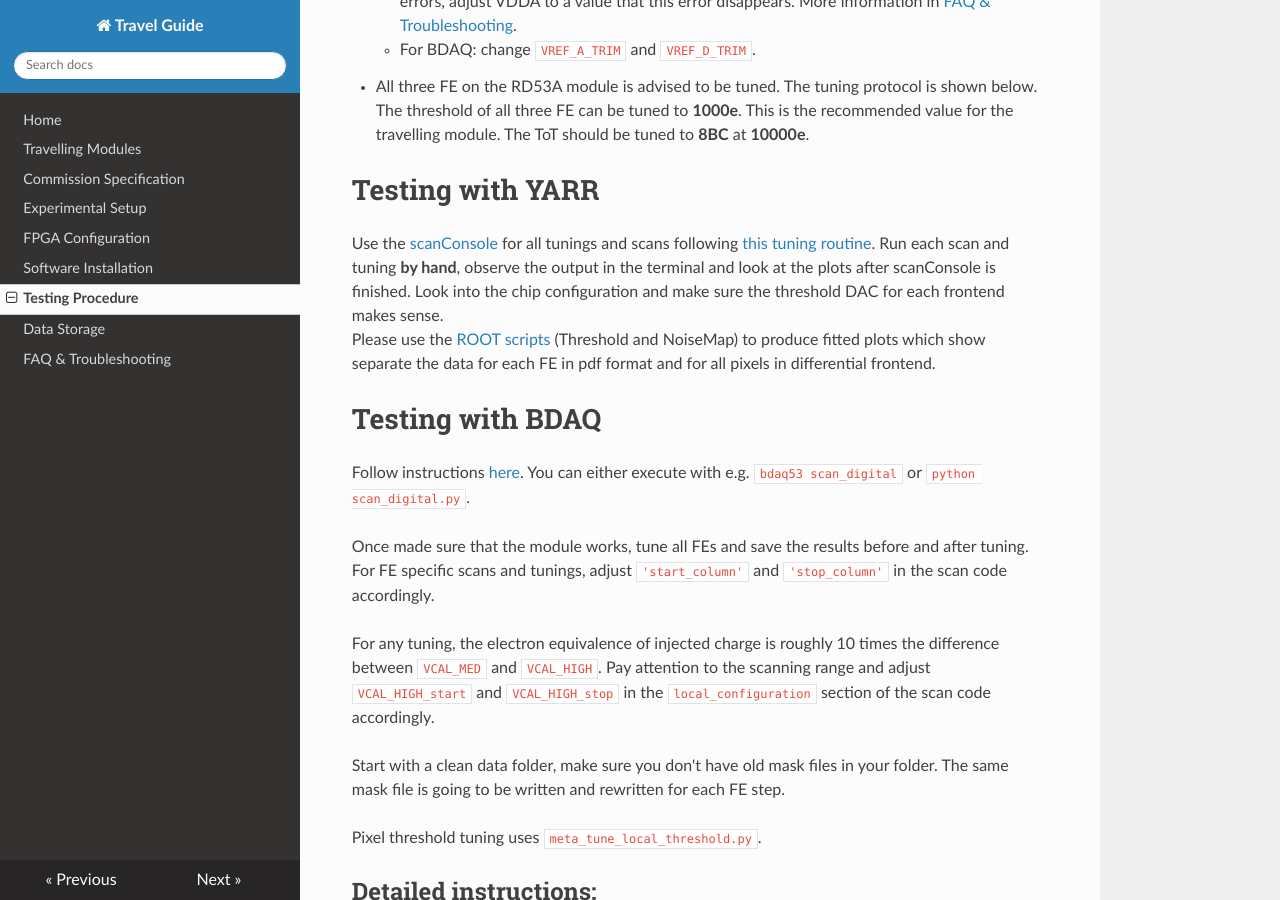
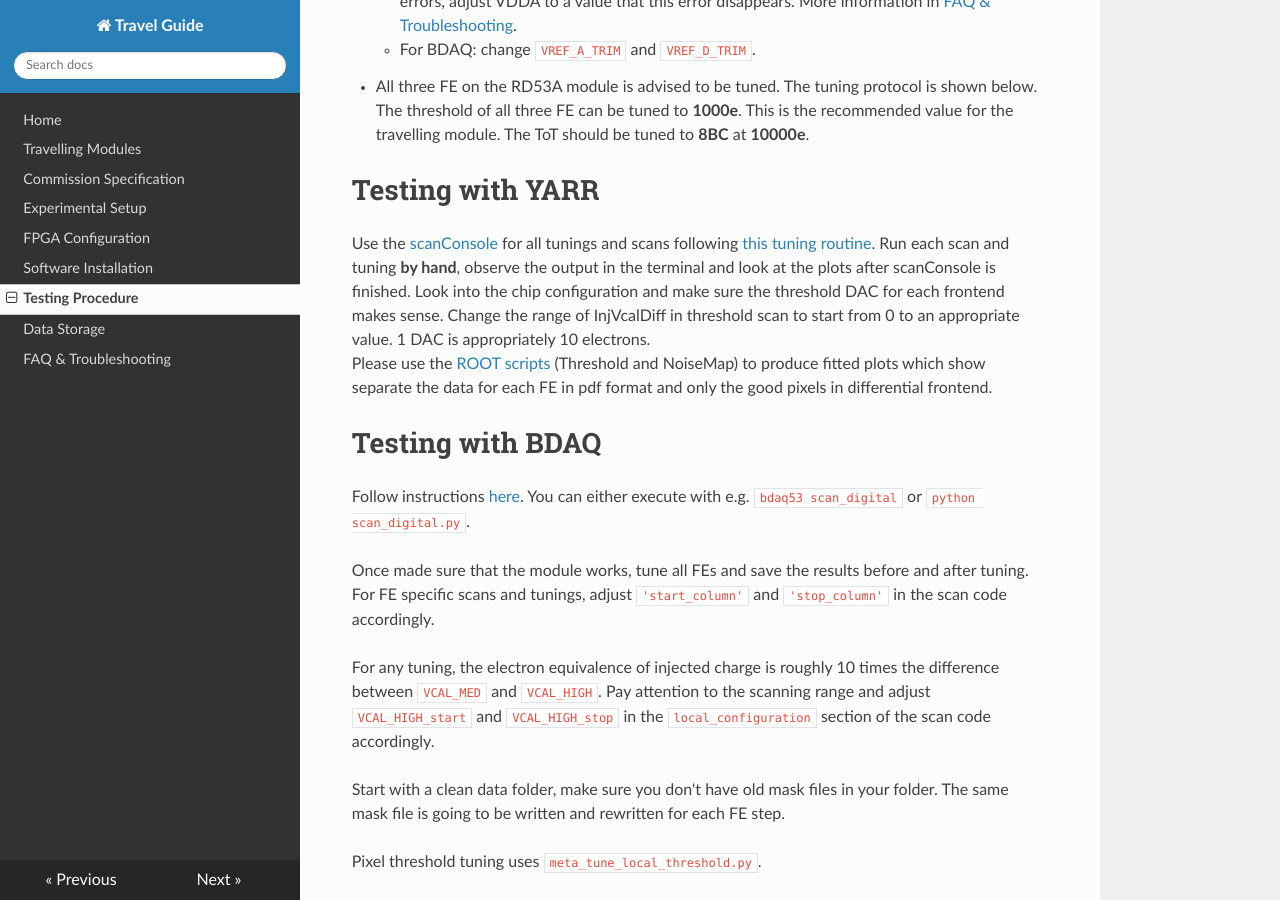
Before and after one commit to lime86/TravellingModule, an MkDocs documentation site: the page built from docs/procedure.md, in a window 1280 px wide and 900 px high, scrolled down 1671 px. Built offline with MkDocs 1.6.1, drawn with Linux system fonts in a browser that asks for light colours; nearby versions of some CDN libraries; old or Windows-style settings are respelled for this version of MkDocs; some of the changed text lies outside the part shown.

Commit message:
add plotting only good diffFE pixels, note on range of threshold scan

```diff
--- a/docs/procedure.md
+++ b/docs/procedure.md
@@ -43,8 +43,8 @@ Testing with YARR
 =====================
 
 Use the [scanConsole](https://yarr.readthedocs.io/en/latest/scanconsole) for all tunings and scans following [this tuning routine](https://yarr.readthedocs.io/en/latest/rd53a#tuning-routine).
-Run each scan and tuning **by hand**, observe the output in the terminal and look at the plots after scanConsole is finished. Look into the chip configuration and make sure the threshold DAC for each frontend makes sense.
-Please use the [ROOT scripts](https://yarr.readthedocs.io/en/latest/rootscripts) (Threshold and NoiseMap) to produce fitted plots which show separate the data for each FE in pdf format and for all pixels in differential frontend.
+Run each scan and tuning **by hand**, observe the output in the terminal and look at the plots after scanConsole is finished. Look into the chip configuration and make sure the threshold DAC for each frontend makes sense. Change the range of InjVcalDiff in threshold scan to start from 0 to an appropriate value. 1 DAC is appropriately 10 electrons.
+Please use the [ROOT scripts](https://yarr.readthedocs.io/en/latest/rootscripts) (Threshold and NoiseMap) to produce fitted plots which show separate the data for each FE in pdf format and only the good pixels in differential frontend.
 
 
 Testing with BDAQ
@@ -155,4 +155,4 @@ accordingly in the code):
 
 Post processing
 ---------------
-For YARR, plot threshold and noise distributions with ROOT scripts.
+For YARR, plot threshold and noise distributions with ROOT scripts using only the good pixels for differential FE.
```
